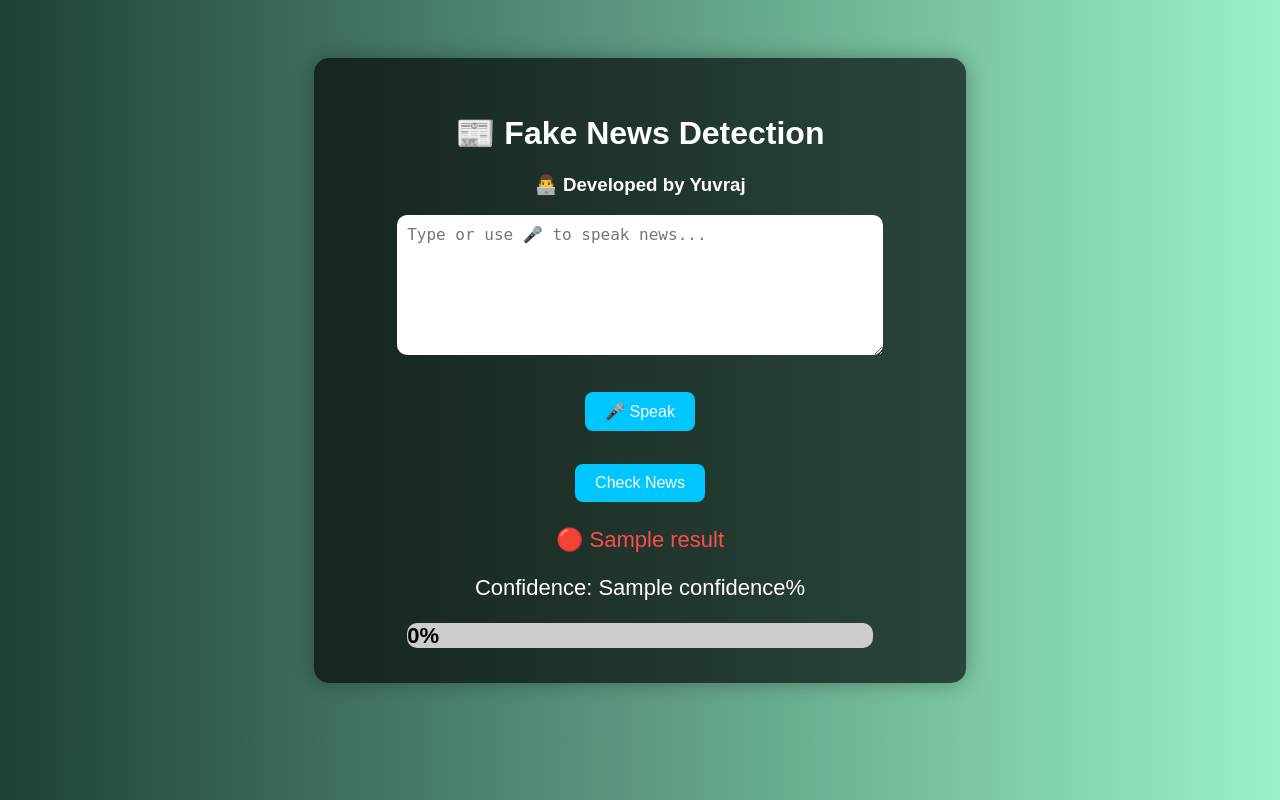
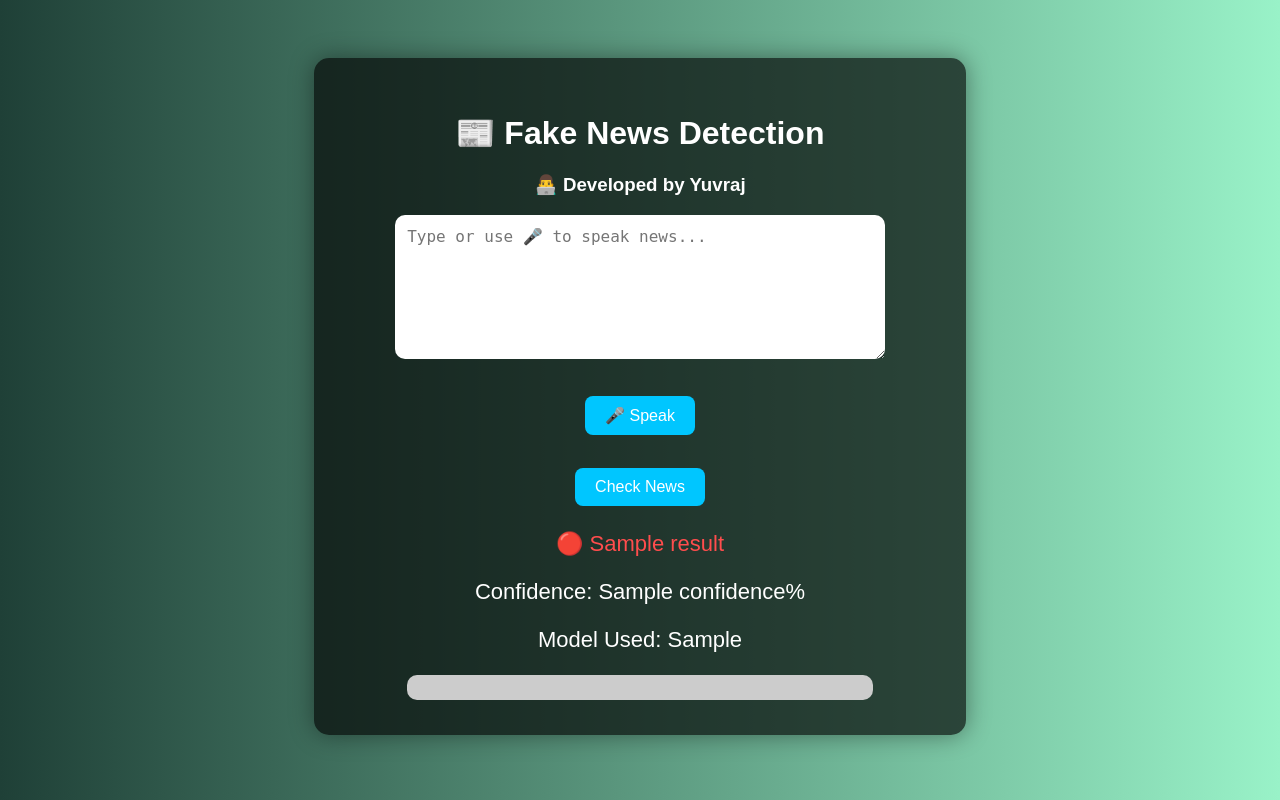
Before and after one commit to Yuvraj-YJ/fake-news-detector, a Flask app: template templates/index.html in a window 1280 px wide. Run offline with Flask 3, Linux system fonts and the light colour scheme; the template is opened without the code that fills it: most values are stand-ins (such as "Sample title", 1, 10 or a date in 2020); parts of the project's set-up code (start-up, migrations or seed data) failed here and were passed over.

Commit message:
Added model files

```diff
--- a/app.py
+++ b/app.py
@@ -4,13 +4,17 @@ import re
 
 app = Flask(__name__)
 
-# Load model
+# Load models
 with open("model.pkl", "rb") as f:
-    model = pickle.load(f)
+    lr_model = pickle.load(f)
+
+with open("pa_model.pkl", "rb") as f:
+    pa_model = pickle.load(f)
 
 with open("vectorizer.pkl", "rb") as f:
     vectorizer = pickle.load(f)
 
+# Clean text function
 def clean_text(text):
     text = text.lower()
     text = re.sub(r"[^a-zA-Z\s]", "", text)
@@ -20,25 +24,46 @@ def clean_text(text):
 @app.route("/", methods=["GET", "POST"])
 def home():
     result = None
-    confidence = 0
+    confidence = None
+    model_used = None
 
     if request.method == "POST":
         text = request.form["news"]
 
+        # Clean + vectorize
         cleaned = clean_text(text)
         vector = vectorizer.transform([cleaned])
 
-        prediction = model.predict(vector)
-        prob = model.predict_proba(vector)
+        # Predictions
+        lr_pred = lr_model.predict(vector)[0]
+        pa_pred = pa_model.predict(vector)[0]
 
-        confidence = round(max(prob[0]) * 100, 2)
+        lr_prob = lr_model.predict_proba(vector)[0]
+        confidence = round(max(lr_prob) * 100, 2)
 
-        if prediction[0] == 1:
+        # Hybrid logic
+        if lr_pred == pa_pred:
+            final_pred = lr_pred
+            model_used = "Both Models Agreed"
+        else:
+            final_pred = lr_pred
+            model_used = "Logistic Model Selected"
+
+        # Final result
+        if final_pred == 1:
             result = "REAL News"
         else:
             result = "FAKE News"
 
-    return render_template("index.html", result=result, confidence=confidence)
+    return render_template(
+        "index.html",
+        result=result,
+        confidence=confidence,
+        model_used=model_used
+    )
+
+import os
 
 if __name__ == "__main__":
-    app.run(debug=True)
+    port = int(os.environ.get("PORT", 5000))
+    app.run(host="0.0.0.0", port=port)
--- /dev/null
+++ b/runtime.txt
@@ -0,0 +1 @@
+python-3.11.9
--- a/templates/index.html
+++ b/templates/index.html
@@ -18,16 +18,17 @@
             border-radius: 15px;
             width: 50%;
             margin: auto;
-            box-shadow: 0 0 20px rgba(0,0,0,0.3);
+            box-shadow: 0 0 25px rgba(0,0,0,0.4);
         }
 
         textarea {
             width: 80%;
             height: 120px;
-            padding: 10px;
+            padding: 12px;
             border-radius: 10px;
             border: none;
             font-size: 16px;
+            outline: none;
         }
 
         button {
@@ -39,6 +40,7 @@
             color: white;
             font-size: 16px;
             cursor: pointer;
+            transition: 0.3s;
         }
 
         button:hover {
@@ -103,7 +105,6 @@
     <script>
         function startListening() {
             var recognition = new (window.SpeechRecognition || window.webkitSpeechRecognition)();
-
             recognition.lang = "en-US";
 
             recognition.onresult = function(event) {
@@ -120,7 +121,7 @@
         function validateForm() {
             const text = document.querySelector("textarea").value.trim();
             if (text === "") {
-                alert("Please enter or speak news");
+                alert("⚠ Please enter or speak news");
                 return false;
             }
             return true;
@@ -137,10 +138,10 @@
         }
 
         window.onload = function() {
-            var confidence = parseFloat("{{ confidence }}") || 0;
+            var confidence = parseFloat("{{ confidence or 0 }}");
             var bar = document.getElementById("progressBar");
 
-            if (bar) {
+            if (bar && confidence > 0) {
                 bar.style.width = confidence + "%";
                 bar.innerText = confidence + "%";
 
@@ -182,6 +183,7 @@
             {% endif %}
 
             <p>Confidence: {{ confidence }}%</p>
+            <p>Model Used: {{ model_used }}</p>
 
             <div class="bar-container">
                 <div id="progressBar" class="bar"></div>
```
Also changed, not shown: requirements.txt (+7 -0 lines), src/train.py (+32 -63 lines), 3 other files.
